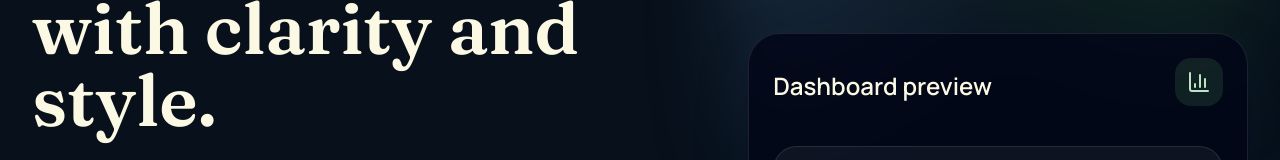
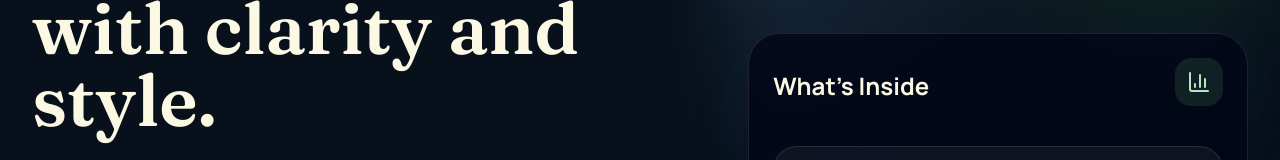
Before and after one commit to itsmierrrrr/Plant-Health-Tracker, a React (Vite) app: page / in a window 1280 px wide. Shown: the part 375-535 px from the top of the page. Built offline with nearby package versions, Linux system fonts and the light colour scheme; no server answers.

Commit message:
whats inside section

```diff
--- a/src/pages/HomePage.tsx
+++ b/src/pages/HomePage.tsx
@@ -52,7 +52,7 @@ export function HomePage() {
               <div className="flex items-center justify-between ">
                 <div>
                   <p className="text-sm uppercase tracking-[0.25em] text-slate-400"></p>
-                  <h6 className="mt-2 text-2xl font-semibold text-cream">Dashboard preview</h6>
+                  <h6 className="mt-2 text-2xl font-bold text-cream">What's Inside</h6>
                 </div>
                 <div className="rounded-2xl bg-leaf-400/15 p-3 text-leaf-200">
                   <BarChart3 className="h-6 w-6" />
```
